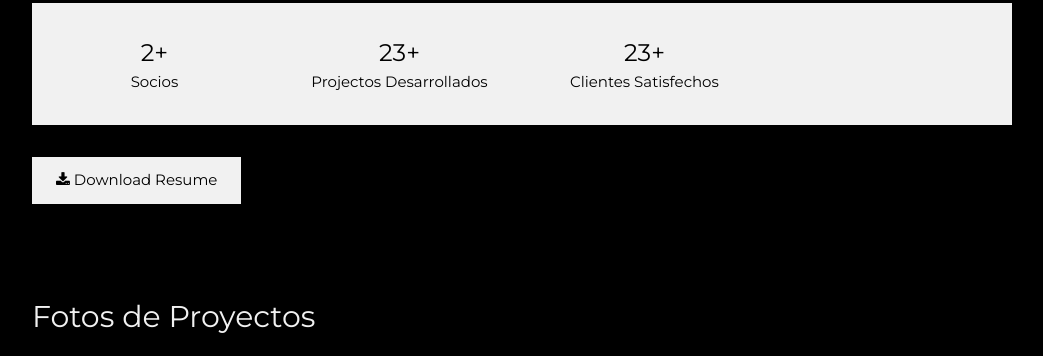
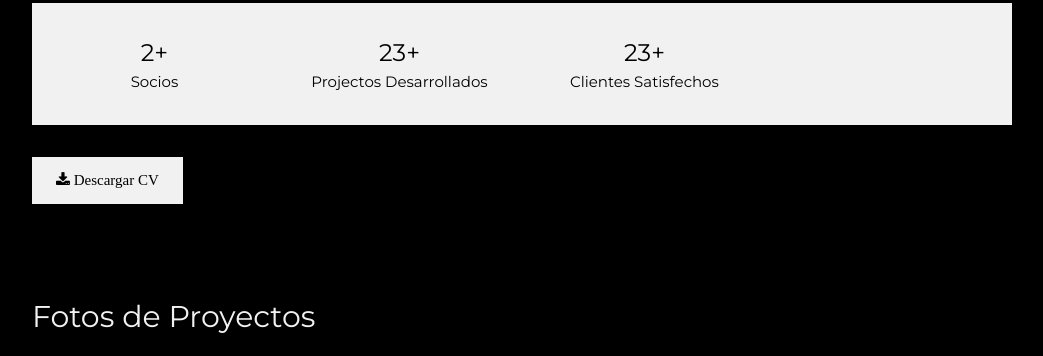
Before and after one commit to LeoContre/LeoContreras.github.io, a plain HTML site: page index.html in a window 1280 px wide. Shown: the part 2145-2501 px from the top of the page, without its empty margins (178-1221 px from the left). Drawn offline with nearby package versions, Linux system fonts and the light colour scheme.

Commit message:
Download button

```diff
--- a/index.html
+++ b/index.html
@@ -98,7 +98,7 @@
     </div>
 
     <button class="w3-button w3-light-grey w3-padding-large w3-section">
-      <i class="fa fa-download"></i> Download Resume
+       <a href="/Leonel Contreras-CV.pdf"><i class="fa fa-download"> Descargar CV </i></a>
     </button>
 
 
```
